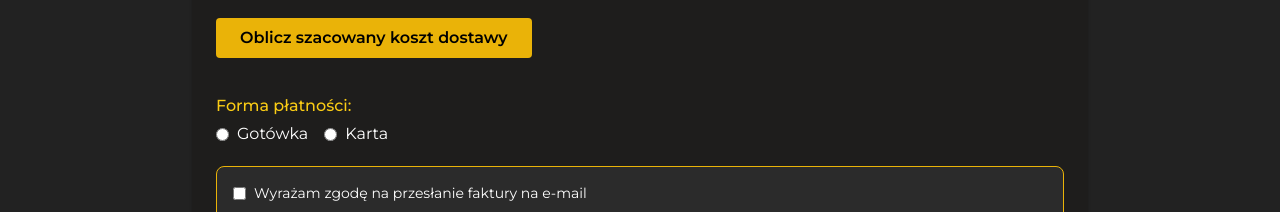
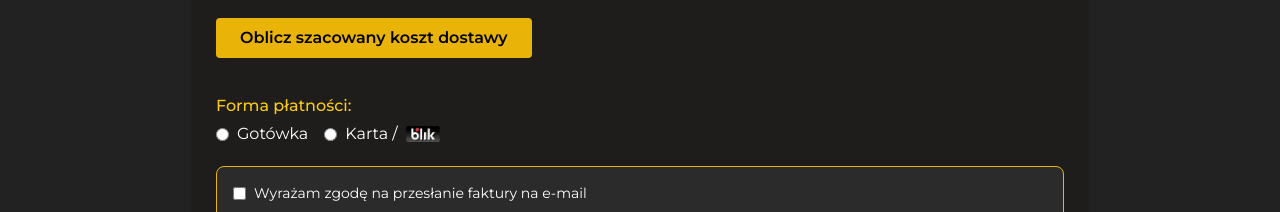
Before and after one commit to JakubPaszko2001/bialgruz, a React (Create React App) app: page / in a window 1280 px wide. Shown: the part 2941-3153 px from the top of the page. Built offline with nearby package versions, Linux system fonts and the light colour scheme.

Commit message:
blik icon

```diff
--- a/src/Components/Order.jsx
+++ b/src/Components/Order.jsx
@@ -1,7 +1,7 @@
 import React, { useRef, useState } from 'react';
 import emailjs from '@emailjs/browser';
 import { supabase } from './Supabase';
-
+import Blik from "../Assets/blik.png";
 const Order = () => {
   const form = useRef();
   const [isLoading, setIsLoading] = useState(false);
@@ -279,7 +279,12 @@ const Order = () => {
                   checked={paymentMethod === 'karta'}
                   onChange={(e) => setPaymentMethod(e.target.value)}
                 />
-                Karta
+                Karta /
+                <img
+                  src={Blik}
+                  alt="BLIK icon"
+                  className="h-4 w-auto"
+                />
               </label>
             </div>
             {formErrors.platnosc && (
```
Also changed, not shown: src/Assets/blik.png (added).
